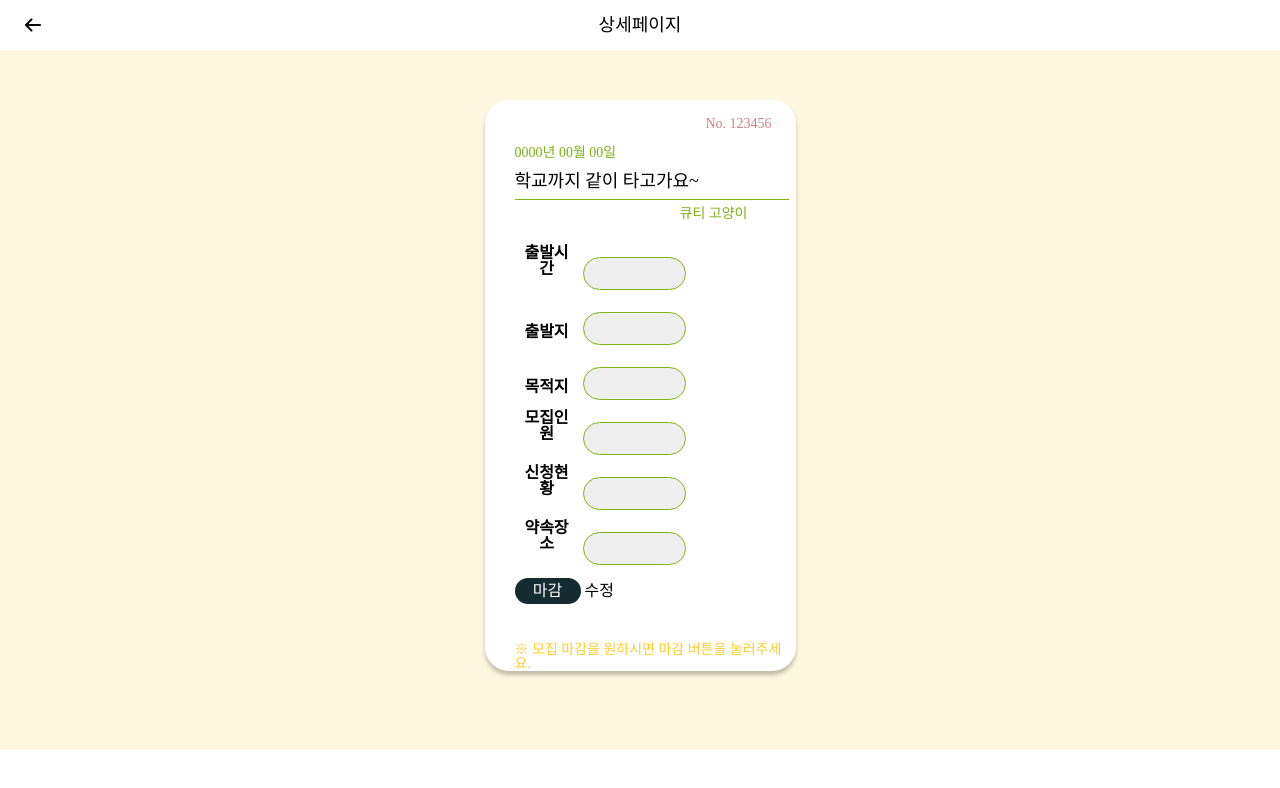
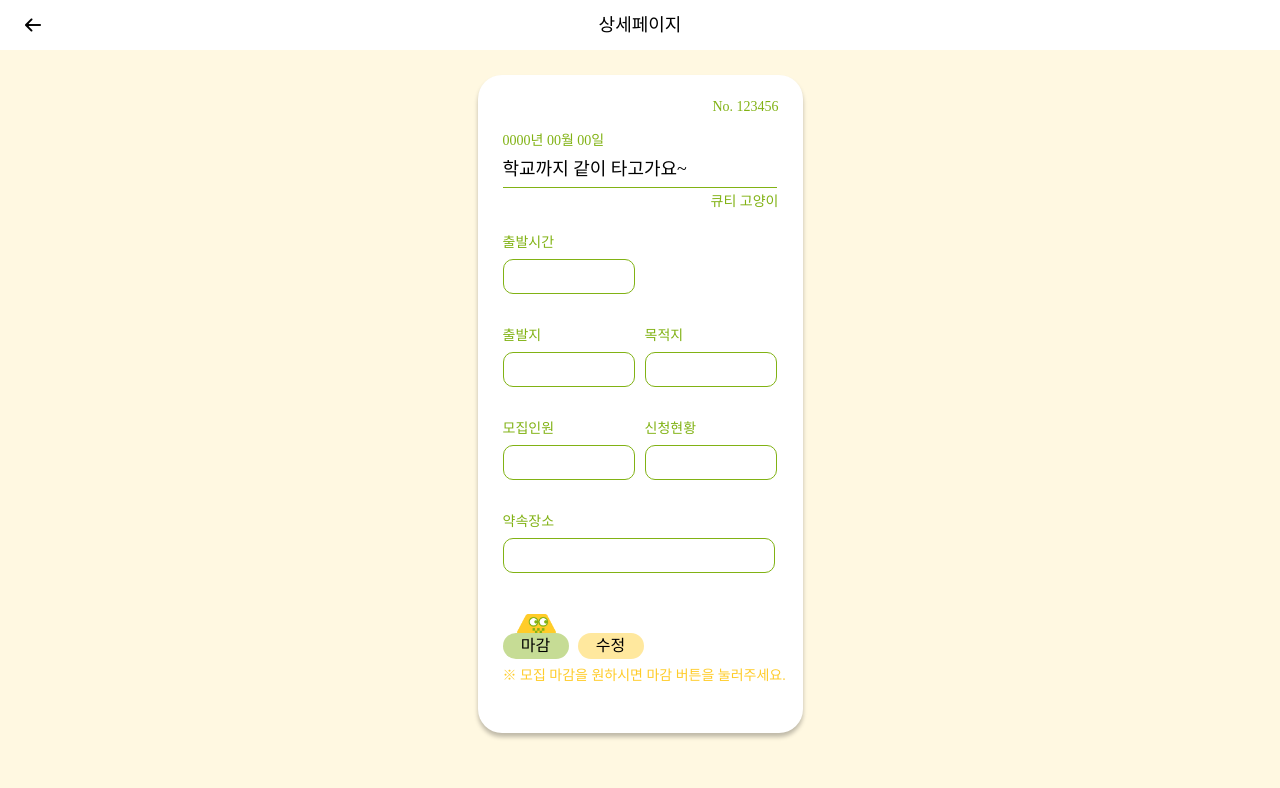
Before and after one commit to HyeRrin/taxiWith, a website: page pages/Detail.html in a window 1280 px wide. Drawn offline with Linux system fonts and the light colour scheme; a web font is replaced by a local one.

Commit message:
design: Post, Detail, Profile 페이지 스타일링 리뉴얼 작업

```diff
--- a/style_GC.css
+++ b/style_GC.css
@@ -37,15 +37,16 @@
 
 /* Profile */
 #main {
-  padding: 50px 0 0 0;
-  height: calc(100vh - 150px);
+  padding: 25px 0 0 0;
+  height: 100vh;
+  /* height: calc(100vh - 150px); */
   background-color: #fff8e1;
   font-family: 'Pretendard';
 }
 
 .box-profile {
   position: relative;
-  margin: 0 auto;
+  margin: 25px auto;
   width: 311px;
 }
 .box-profile img {
@@ -115,15 +116,9 @@
 }
 
 /* Post */
-#post {
-  padding: 20px 0 0 0;
-  height: 100vh;
-  background-color: #fff8e1;
-  font-family: 'Pretendard';
-}
 .wrap-post {
   margin: 0 auto;
-  padding: 20px 0 20px 30px;
+  padding: 20px 0 20px 25px;
   width: 300px;
   background-color: #ffffff;
   border-radius: 24px;
@@ -160,11 +155,6 @@
   color: #81b214;
   text-align: right;
 }
-.text-warning {
-  /* display: none; */
-  padding: 8px 0 0;
-  color: #ffcc29;
-}
 .wrap-post label {
   display: block;
   margin: 0 0 35px 0;
@@ -179,14 +169,14 @@
   -moz-appearance: none;
   appearance: none;
 }
-.wrap-place {
+.wrap-part {
   display: flex;
 }
 .place-start {
   padding-right: 10px;
 }
 .mod-style-box {
-  height: 31px;
+  height: 33px;
   border-radius: 10px;
   border: 1px solid #81b214;
   background-color: #ffffff;
@@ -204,7 +194,47 @@
   width: 270px;
   font-family: 'Pretendard';
 }
-.btn-post-finish::before {
+
+/* Detail */
+.wrap-detail h3 {
+  margin: 5px 24px 20px 0;
+  color: #81b214;
+  font-size: 14px;
+  text-align: right;
+}
+
+.wrap-detail {
+  margin: 0 auto;
+  padding: 20px 0 20px 25px;
+  width: 300px;
+  background-color: #ffffff;
+  border-radius: 24px;
+  box-shadow: 0px 4px 4px rgba(0, 0, 0, 0.25);
+}
+.wrap-list {
+  margin: 0 0 35px 0;
+}
+.wrap-list p {
+  display: block;
+  margin: 0 0 0 0;
+  font-size: 14px;
+  color: #81b214;
+}
+.box-interval {
+  margin-right: 10px;
+}
+.btn-finish {
+  display: inline-block;
+  position: relative;
+  margin: 25px 0 10px 0;
+  width: 66px;
+  height: 26px;
+  background-color: #c6dc95;
+  border-radius: 14px;
+  line-height: 26px;
+  text-align: center;
+}
+.btn-finish::before {
   position: absolute;
   top: -19px;
   left: 14px;
@@ -214,80 +244,44 @@
   background-size: 39px 19px;
   content: '';
 }
-.btn-post-finish {
-  position: relative;
-  margin: 20px 0 0;
+.btn-fix {
+  display: inline-block;
+  margin: 25px 0 0 5px;
   width: 66px;
   height: 26px;
-  background-color: #c6dc95;
+  background-color: #ffe89e;
   border-radius: 14px;
-  border-style: none;
-  font-size: 16px;
-  font-family: 'Pretendard';
+  line-height: 26px;
+  text-align: center;
 }
 .text-explain {
-  margin: 10px 0 13px;
-  width: 270px;
+  margin: 0 0 30px 0;
   font-size: 14px;
   color: #ffcc29;
 }
 
-/* Detail */
-.wrap-detail h3 {
-  margin: 0 0 15px;
-  color: rgba(175, 0, 16, 0.5);
-  font-size: 14px;
-  text-align: right;
-}
-
-.wrap-detail {
-  margin: 0 auto;
-  padding: 17px 24px 0 30px;
-  width: 257px;
-  background-color: #ffffff;
-  border-radius: 24px;
-  box-shadow: 0px 4px 4px rgba(0, 0, 0, 0.25);
-}
-.wrap-list {
-  margin: 0 0 10px 0;
-}
-.wrap-list img {
-  width: 25px;
-  height: 25px;
-  background-color: red;
-  border-radius: 50%;
-}
-.wrap-list p {
-  display: inline-block;
-  margin: 0 4px 0;
-  width: 56px;
-  transform: translateY(-50%);
-  font-weight: 700;
+/* footer */
+.footer {
+  position: fixed;
+  padding: 9px 0;
+  bottom: 0;
+  width: 100%;
+  background-color: white;
   text-align: center;
 }
-.wrap-list div {
+.icon-login img,
+.icon-write img,
+.icon-profile img {
+  width: 16px;
+}
+.icon-login,
+.icon-write,
+.icon-profile {
   display: inline-block;
-  width: 101px;
-  height: 31px;
-  background-color: #efefef;
-  border-radius: 24px;
+  font-size: 14px;
+  color: black;
+  text-decoration: none;
 }
-.box-list {
-  margin: 0 0 16px;
-  width: 242px;
-  height: 31px;
-  border-radius: 24px;
-  background-color: #efefef;
+.icon-write {
+  margin: 0 80px;
 }
-
-.btn-finish {
-  display: inline-block;
-  margin: 0 0 29px;
-  width: 66px;
-  height: 26px;
-  background-color: #132b31;
-  border-radius: 14px;
-  color: #ffffff;
-  line-height: 26px;
-  text-align: center;
-}
```
